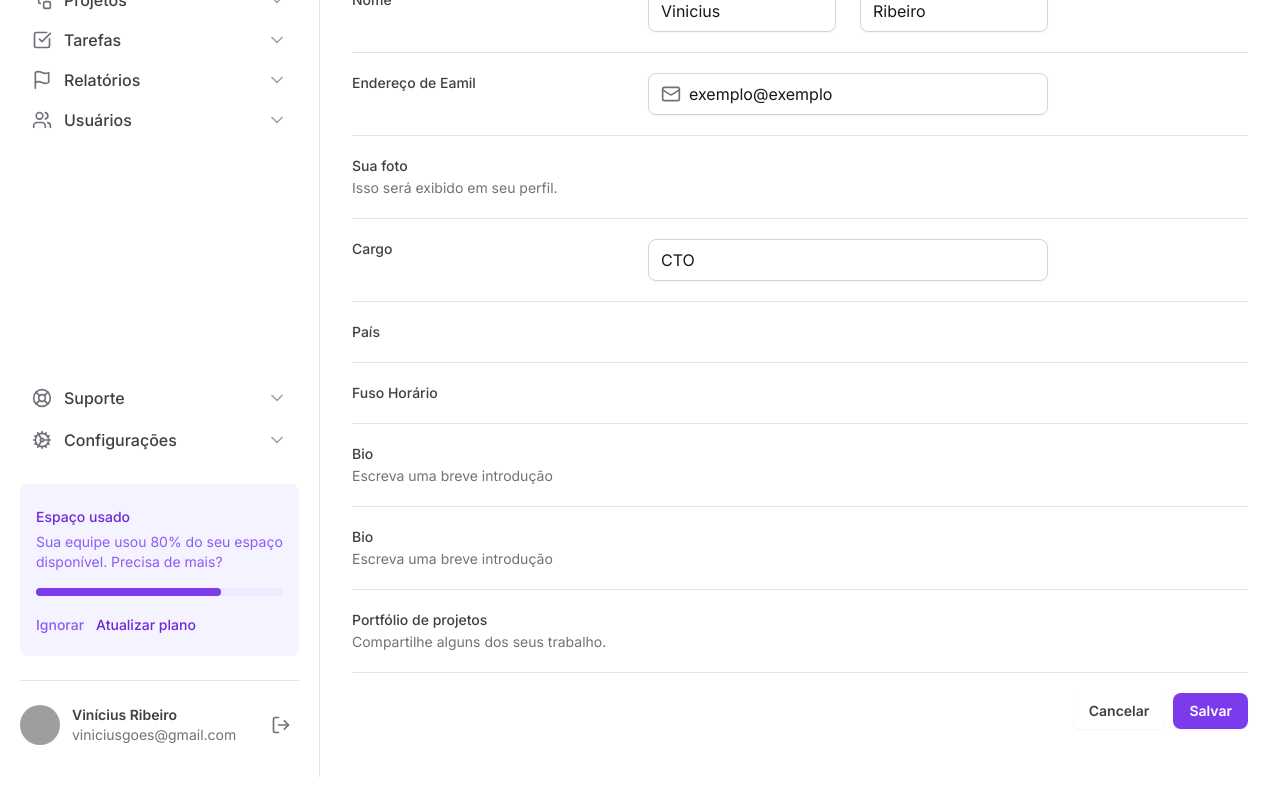
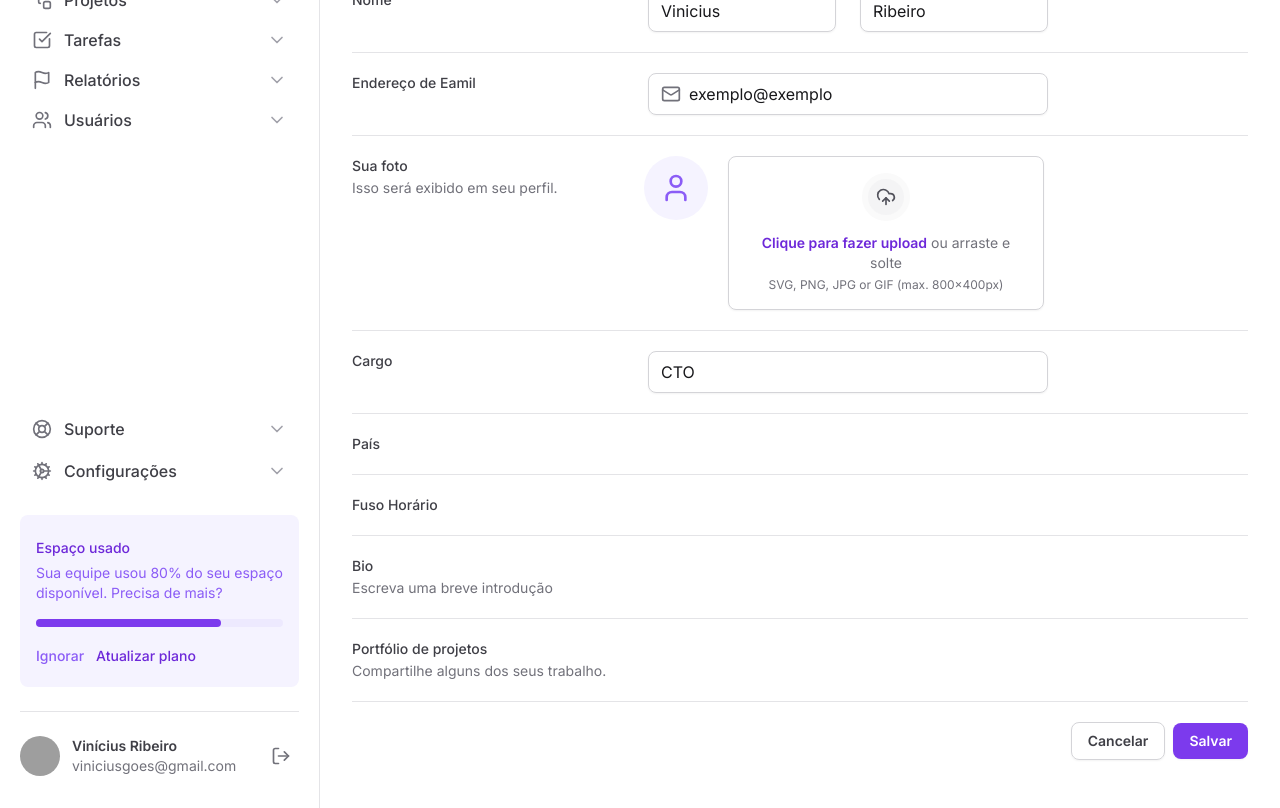
Before and after one commit to Viniciusrbr/tailwind-dashboard, a Next.js app: page / in a window 1280 px wide. Shown: the part 260-1068 px from the top of the page. Before the commit the page ends 1037 px from the top, so only its background shows below. Built offline with nearby package versions, Linux system fonts and the light colour scheme; grey boxes are pictures that could not be loaded.

Commit message:
feat: Upload do Avatar

```diff
--- a/src/app/page.tsx
+++ b/src/app/page.tsx
@@ -1,6 +1,6 @@
 import { SettingsTabs } from '@/components/SettingsTabs'
 import * as Input from '@/components/Input'
-import { Mail } from 'lucide-react'
+import { Mail, UploadCloud, User } from 'lucide-react'
 
 export default function Home() {
   return (
@@ -19,18 +19,17 @@
               Atualize suas foto e detalhes pessoais aqui.
             </span>
           </div>
-
           <div className="flex items-center gap-2">
             <button
-              className="rounded-lg px-4 py-2 text-sm font-semibold text-zinc-700 shadow-sm hover:bg-zinc-50"
               type="button"
+              className="rounded-lg border border-zinc-300 px-4 py-2 text-sm font-semibold text-zinc-700 shadow-sm hover:bg-zinc-50"
             >
               Cancelar
             </button>
             <button
-              className="rounded-lg bg-violet-600 px-4 py-2 text-sm font-semibold text-white shadow-sm hover:bg-violet-700"
               type="submit"
               form="settings"
+              className="rounded-lg bg-violet-600 px-4 py-2 text-sm font-semibold text-white shadow-sm hover:bg-violet-700"
             >
               Salvar
             </button>
@@ -41,7 +40,7 @@
           id="settings"
           className="mt-6 flex w-full flex-col gap-5 divide-y divide-zinc-200"
         >
-          <div className="grid-cols-form grid gap-3">
+          <div className="grid grid-cols-form gap-3">
             <label
               htmlFor="firstName"
               className="text-sm font-medium text-zinc-700"
@@ -59,14 +58,13 @@
             </div>
           </div>
 
-          <div className="grid-cols-form grid gap-3 pt-5">
+          <div className="grid grid-cols-form gap-3 pt-5">
             <label
               htmlFor="email"
               className="text-sm font-medium text-zinc-700"
             >
               Endereço de Eamil
             </label>
-
             <Input.Root>
               <Input.Prefix>
                 <Mail className="h-5 w-5 text-zinc-500" />
@@ -79,9 +77,9 @@
             </Input.Root>
           </div>
 
-          <div className="grid-cols-form grid gap-3 pt-5">
+          <div className="grid grid-cols-form gap-3 pt-5">
             <label
-              htmlFor="email"
+              htmlFor="photo"
               className="text-sm font-medium text-zinc-700"
             >
               Sua foto
@@ -89,81 +87,95 @@
                 Isso será exibido em seu perfil.
               </span>
             </label>
+            <div className="flex items-start gap-5">
+              <div className="flex h-16 w-16 items-center justify-center rounded-full bg-violet-50">
+                <User className="h-8 w-8 text-violet-500" />
+              </div>
+
+              <label
+                htmlFor="photo"
+                className="hover:bg-violet-25 group flex flex-1 cursor-pointer flex-col items-center gap-3 rounded-lg border border-zinc-300 px-6 py-4 text-center text-zinc-500 shadow-sm hover:border-violet-200 hover:text-violet-500"
+              >
+                <div className="border-6 rounded-full border-zinc-50 bg-zinc-100 p-2 group-hover:border-violet-50 group-hover:bg-violet-100">
+                  <UploadCloud className="h-5 w-5 text-zinc-600 group-hover:text-violet-600" />
+                </div>
+
+                <div className="flex flex-col items-center gap-1">
+                  <span className="text-sm">
+                    <span className="font-semibold text-violet-700">
+                      Clique para fazer upload
+                    </span>{' '}
+                    ou arraste e solte
+                  </span>
+                  <span className="text-xs">
+                    SVG, PNG, JPG or GIF (max. 800x400px)
+                  </span>
+                </div>
+              </label>
+
+              <input type="file" className="sr-only" id="photo" />
+            </div>
           </div>
 
-          <div className="grid-cols-form grid gap-3 pt-5">
+          <div className="grid grid-cols-form gap-3 pt-5">
             <label htmlFor="role" className="text-sm font-medium text-zinc-700">
               Cargo
             </label>
-
             <Input.Root>
               <Input.Control id="role" defaultValue="CTO" />
             </Input.Root>
           </div>
 
-          <div className="grid-cols-form grid gap-3 pt-5">
+          <div className="grid grid-cols-form gap-3 pt-5">
             <label
               htmlFor="country"
               className="text-sm font-medium text-zinc-700"
             >
               País
             </label>
-            <div></div>
+            <div />
           </div>
 
-          <div className="grid-cols-form grid gap-3 pt-5">
+          <div className="grid grid-cols-form gap-3 pt-5">
             <label
               htmlFor="timezone"
               className="text-sm font-medium text-zinc-700"
             >
               Fuso Horário
             </label>
-            <div></div>
+            <div />
           </div>
 
-          <div className="grid-cols-form grid gap-3 pt-5">
-            <label
-              htmlFor="email"
-              className="text-sm font-medium text-zinc-700"
-            >
-              Bio
-              <span className="mt-0.5 block text-sm font-normal text-zinc-500">
-                Escreva uma breve introdução
-              </span>
-            </label>
-            <div></div>
-          </div>
-
-          <div className="grid-cols-form grid gap-3 pt-5">
+          <div className="grid grid-cols-form gap-3 pt-5">
             <label htmlFor="bio" className="text-sm font-medium text-zinc-700">
               Bio
               <span className="mt-0.5 block text-sm font-normal text-zinc-500">
                 Escreva uma breve introdução
               </span>
             </label>
-            <div></div>
+            <div />
           </div>
 
-          <div className="grid-cols-form grid gap-3 pt-5">
+          <div className="grid grid-cols-form gap-3 pt-5">
             <label htmlFor="bio" className="text-sm font-medium text-zinc-700">
               Portfólio de projetos
               <span className="mt-0.5 block text-sm font-normal text-zinc-500">
                 Compartilhe alguns dos seus trabalho.
               </span>
             </label>
-            <div></div>
+            <div />
           </div>
 
           <div className="flex items-center justify-end gap-2 pt-5">
             <button
-              className="rounded-lg px-4 py-2 text-sm font-semibold text-zinc-700 shadow-sm hover:bg-zinc-50"
               type="button"
+              className="rounded-lg border border-zinc-300 px-4 py-2 text-sm font-semibold text-zinc-700 shadow-sm hover:bg-zinc-50"
             >
               Cancelar
             </button>
             <button
+              type="submit"
               className="rounded-lg bg-violet-600 px-4 py-2 text-sm font-semibold text-white shadow-sm hover:bg-violet-700"
-              type="submit"
             >
               Salvar
             </button>
--- a/tailwind.config.ts
+++ b/tailwind.config.ts
@@ -1,6 +1,5 @@
-import type { Config } from 'tailwindcss'
-
-const config: Config = {
+/** @type {import('tailwindcss').Config} */
+module.exports = {
   content: ['./src/**/*.tsx'],
   theme: {
     extend: {
@@ -9,13 +8,21 @@
         profile: 'max-content 1fr max-content',
         form: 'minmax(7.5rem, 17.5rem) minmax(25rem, 1fr) minmax(0, 15rem)',
       },
-      backgroundImage: {
-        'gradient-radial': 'radial-gradient(var(--tw-gradient-stops))',
-        'gradient-conic':
-          'conic-gradient(from 180deg at 50% 50%, var(--tw-gradient-stops))',
+
+      borderWidth: {
+        6: '6px',
+      },
+
+      colors: {
+        violet: {
+          25: '#fcfaff',
+        },
+      },
+
+      maxWidth: {
+        app: '700px',
       },
     },
   },
   plugins: [],
 }
-export default config
```
